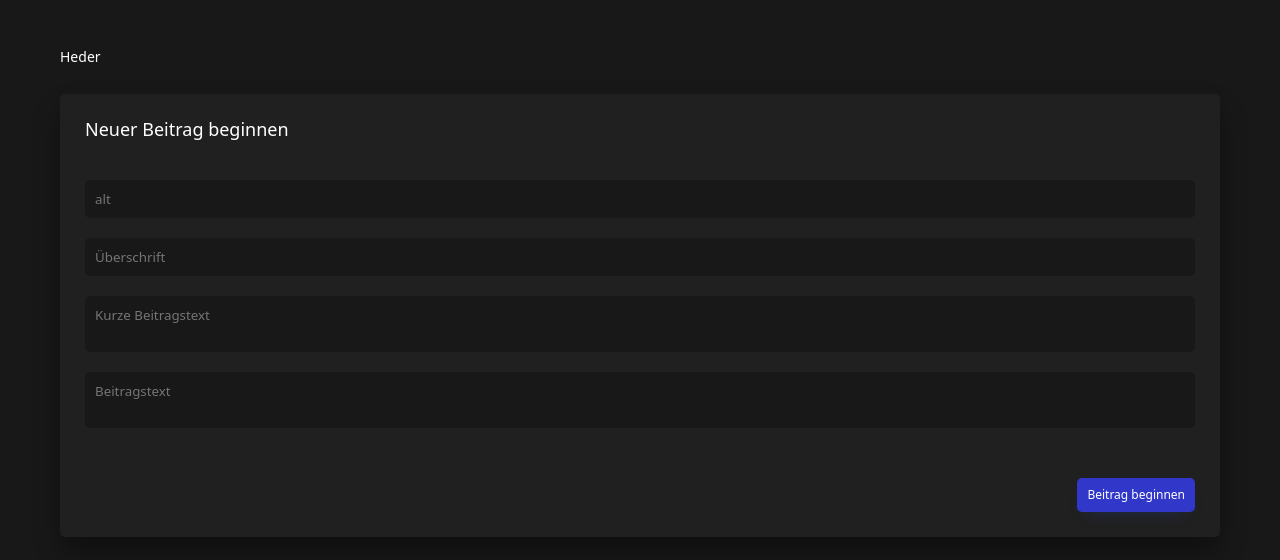
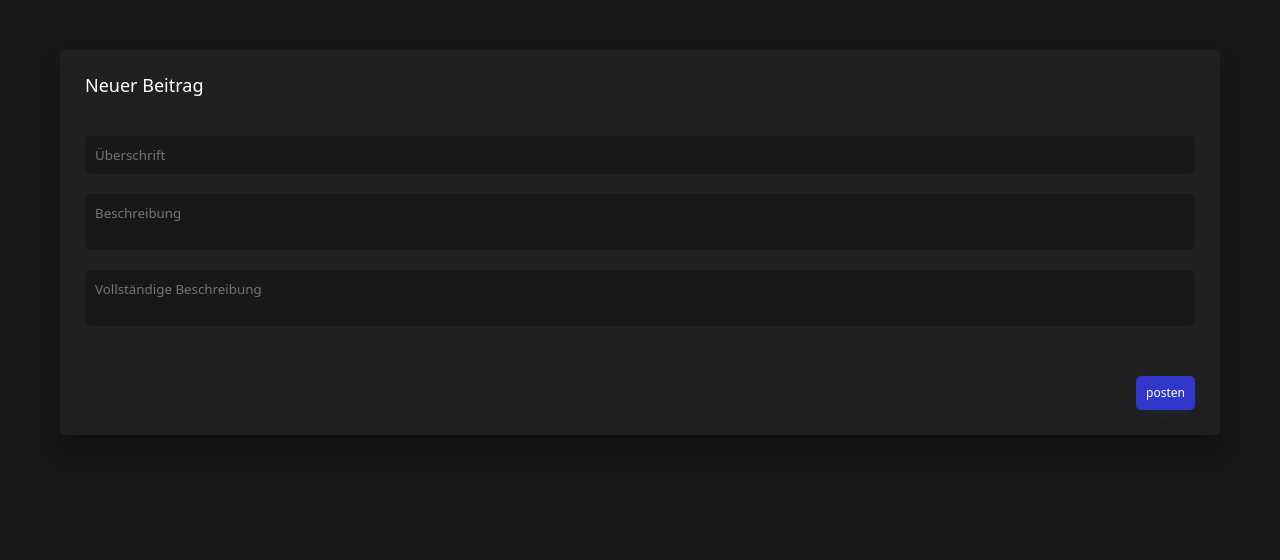
Before and after one commit to zamukaev/capstone-project, a Next.js app: page /create-post in a window 1280 px wide. Shown: the top 560 px of the page. Built offline with nearby package versions, Linux system fonts and the light colour scheme.

Commit message:
delete alt input and some changes

```diff
--- a/components/CreateNewPost/index.jsx
+++ b/components/CreateNewPost/index.jsx
@@ -31,7 +31,7 @@ const CreateNewPost = () => {
 
   return (
     <StyledSection rows="auto 1fr" colums="1fr" padding="25px">
-      <Headline margin="0px 0px 25px 0px">Neuer Beitrag beginnen</Headline>
+      <Headline margin="0px 0px 25px 0px">Neuer Beitrag</Headline>
       {image && <Image src={image} alt={alt} width={80} height={60} />}
       <Form
         register={register}
--- a/components/Form/index.jsx
+++ b/components/Form/index.jsx
@@ -5,20 +5,6 @@ import { Button } from "../Button";
 const Form = ({ register, handleSubmit, errors, onSubmit }) => {
   return (
     <StyledForm onSubmit={handleSubmit(onSubmit)}>
-      <StyledInput
-        {...register("alt", {
-          required: true,
-          maxLength: 20,
-        })}
-        placeholder="alt"
-      />
-      {errors?.alt?.type === "required" && (
-        <Paragraph color="red">This field is required</Paragraph>
-      )}
-      {errors?.alt?.type === "maxLength" && (
-        <Paragraph color="red">Alt cannot exceed 20 characters</Paragraph>
-      )}
-
       <StyledInput
         {...register("title", {
           required: true,
@@ -38,7 +24,7 @@ const Form = ({ register, handleSubmit, errors, onSubmit }) => {
           required: true,
           maxLength: 50,
         })}
-        placeholder="Kurze Beitragstext"
+        placeholder="Beschreibung"
       />
       {errors?.description?.type === "required" && (
         <Paragraph color="red">This field is required</Paragraph>
@@ -47,7 +33,7 @@ const Form = ({ register, handleSubmit, errors, onSubmit }) => {
         {...register("full_description", {
           required: true,
         })}
-        placeholder="Beitragstext"
+        placeholder="Vollständige Beschreibung"
       />
       {errors?.full_description?.type === "required" && (
         <Paragraph color="red">This field is required</Paragraph>
@@ -60,7 +46,7 @@ const Form = ({ register, handleSubmit, errors, onSubmit }) => {
         radius="5px"
         self="end"
       >
-        Beitrag beginnen
+        posten
       </Button>
     </StyledForm>
   );
--- a/pages/_app.jsx
+++ b/pages/_app.jsx
@@ -36,7 +36,7 @@ export default function App({ Component, pageProps }) {
       </Head>
       <StyledWrapper>
         <StyledMain>
-          <>Heder</>
+          <></>
           <Component {...pageProps} />
         </StyledMain>
       </StyledWrapper>
--- a/pages/index.jsx
+++ b/pages/index.jsx
@@ -13,7 +13,7 @@ export const getServerSideProps = async (context) => {
   );
   return {
     props: {
-      posts,
+      posts: posts.reverse(),
     },
   };
 };
```
Also changed, not shown: 1 other file (tests, documents, lock files or other folders).
